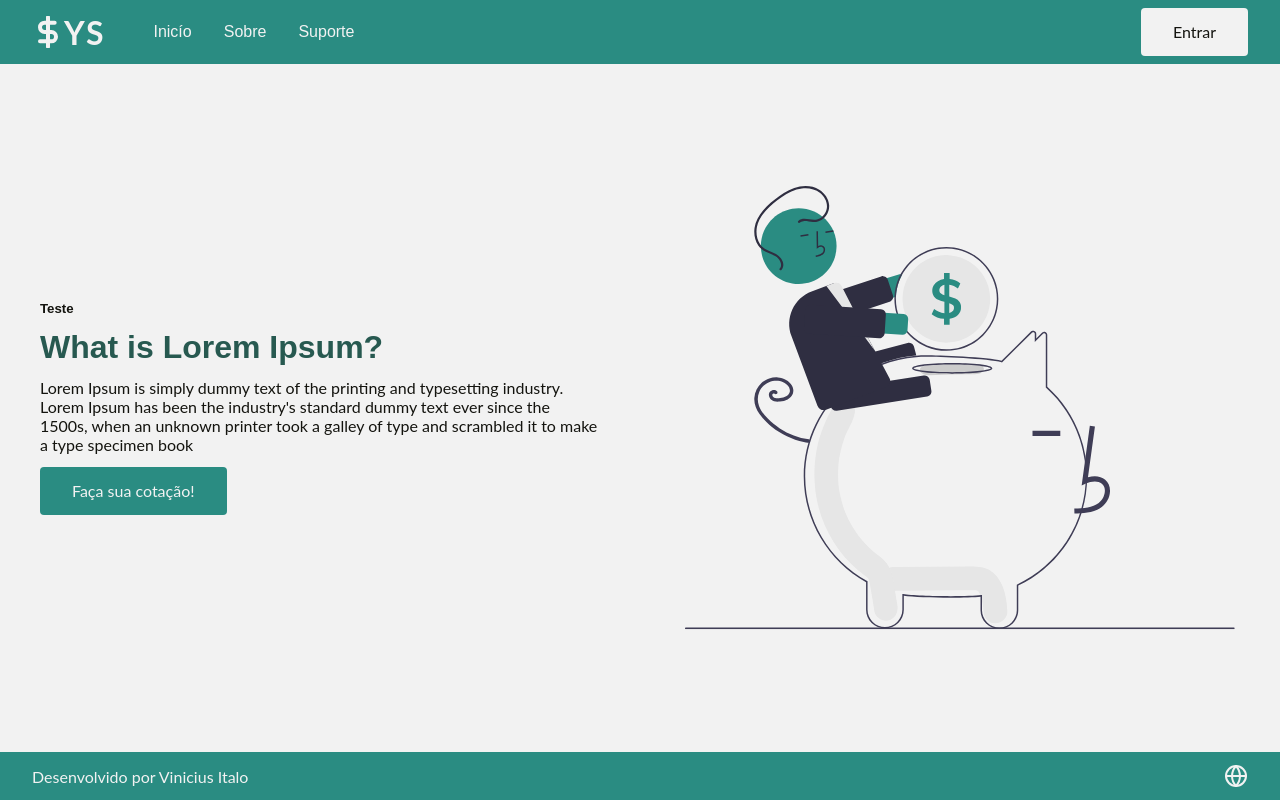
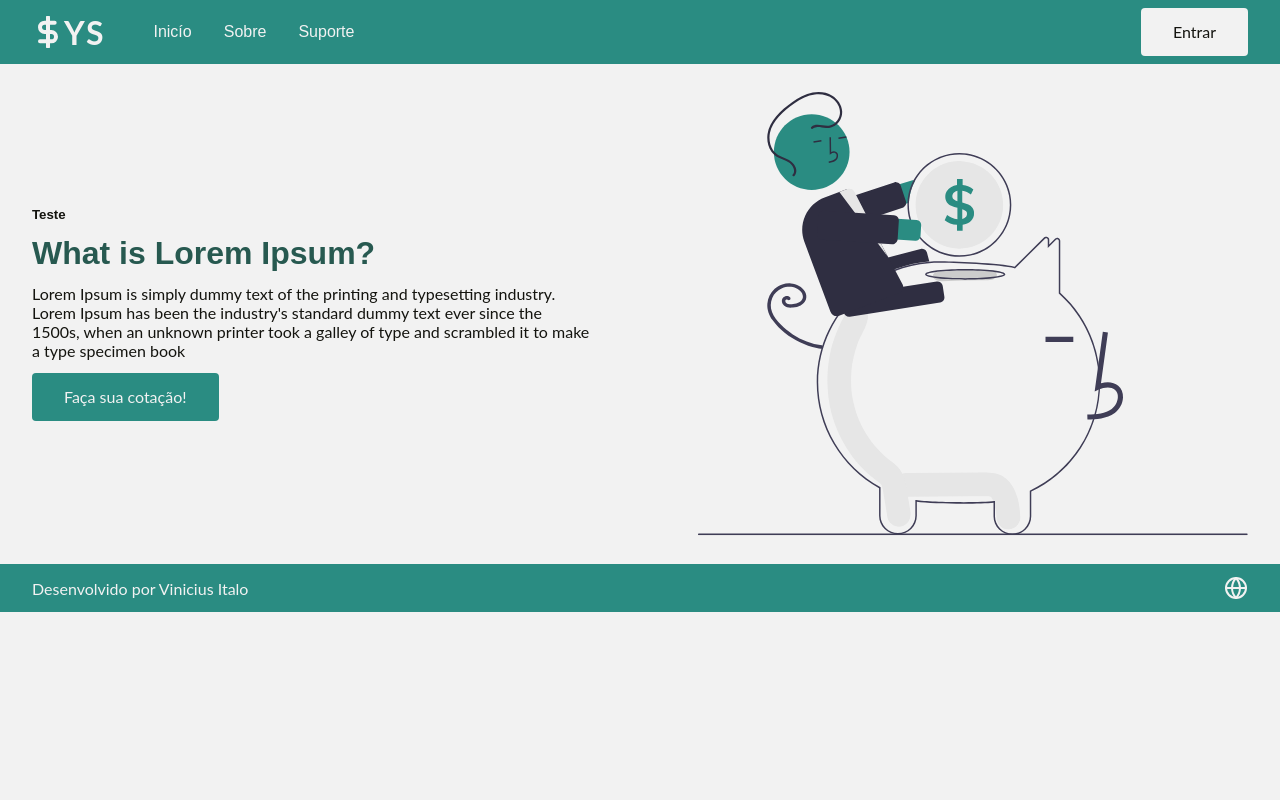
Before and after one commit to viniciusidacruz/SYS_Finance, a Next.js app: page / in a window 1280 px wide. Built offline with nearby package versions, Linux system fonts and the light colour scheme.

Commit message:
refactor: styles of page home

```diff
--- a/src/pages/index.tsx
+++ b/src/pages/index.tsx
@@ -20,7 +20,7 @@ const Home: NextPage = () => {
         <title>SYS Finance | Developed by Vinicius Italo</title>
       </Head>
 
-      <main className={styles.container}>
+      <main className="contentFull container">
         <section className={styles.hero}>
           <div>
             <div className={styles.infoGroup}>
@@ -44,6 +44,7 @@ Lorem Ipsum has been the industry's standard dummy text ever since the
               />
             </div>
           </div>
+
           <div>
             <Image
               src={hero}
--- a/src/styles/home.module.scss
+++ b/src/styles/home.module.scss
@@ -1,7 +1,3 @@
-.container {
-    height: calc(100vh - 7rem);
-}
-
 .hero {
     height: 100%;
 
@@ -11,10 +7,14 @@
     & > div {
         display: flex;
         align-items: center;
-        justify-content: center;
 
         max-width: 50%;
         width: 100%;
+    }
+
+    & > div:last-child {
+        display: flex;
+        justify-content: flex-end;
     }
 
     @media (max-width: 1080px) {
```
